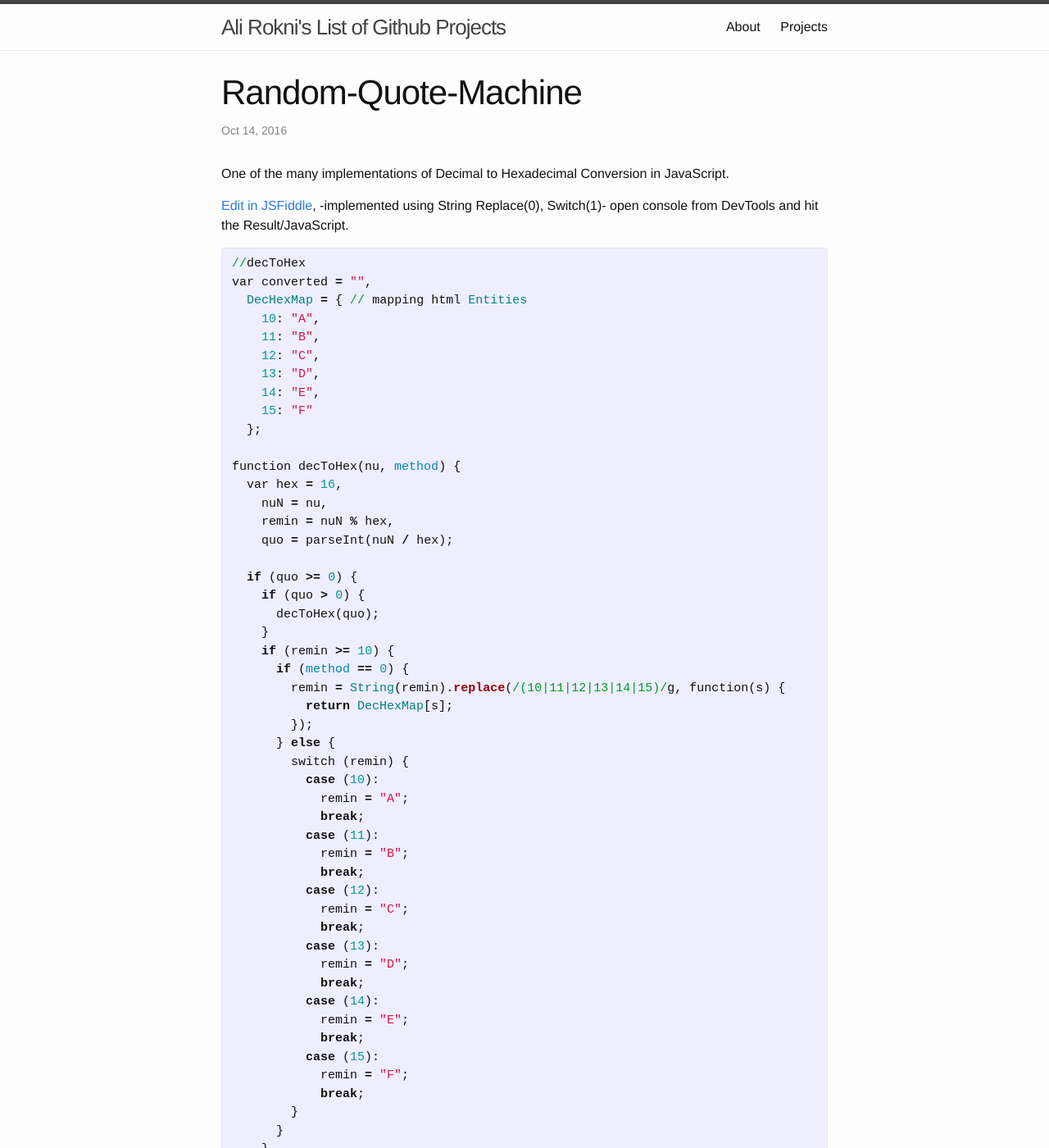
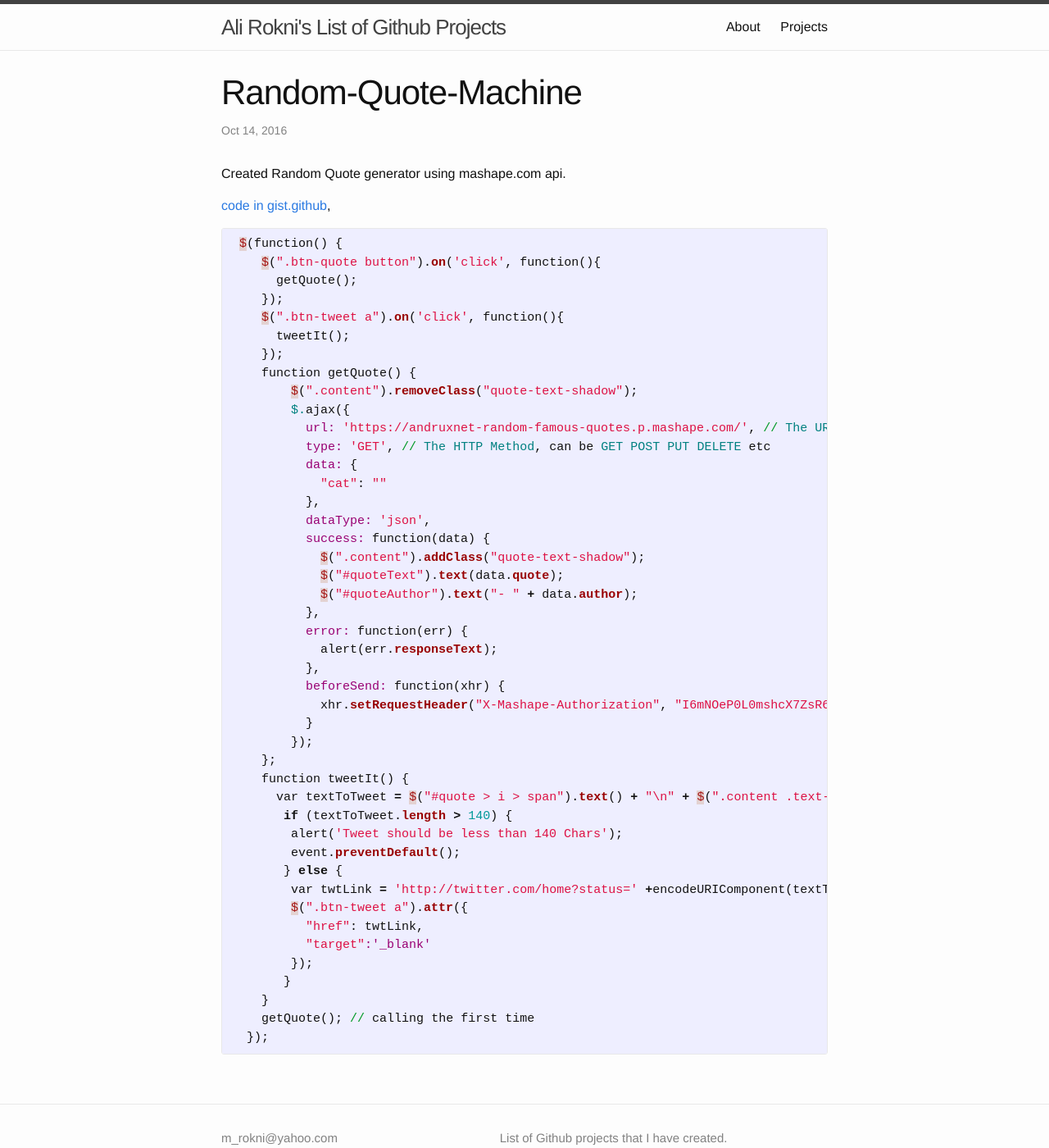
Before and after one commit to alirokni/alirokni.github.io, a Jekyll site: the page built from _posts/2016-10-13-Random-Quote-Machine.markdown, in a window 1280 px wide and 1400 px high. Shown: the whole window at 82% size. Built offline with Jekyll 4.4.1, drawn with Linux system fonts in a browser that asks for light colours; some of the changed text lies outside the part shown.

Commit message:
Update 2016-10-13-Random-Quote-Machine.markdown

```diff
--- a/_posts/2016-10-13-Random-Quote-Machine.markdown
+++ b/_posts/2016-10-13-Random-Quote-Machine.markdown
@@ -5,73 +5,57 @@ date:   2016-10-13 23:00:00 -0700
 categories: Code Snippet
 ---
 
-One of the many implementations of Decimal to Hexadecimal Conversion in JavaScript.
+Created Random Quote generator using mashape.com api.
 
-[Edit in JSFiddle][jsfiddle]{:target="_blank"}, -implemented using String Replace(0), Switch(1)- open console from DevTools and hit the Result/JavaScript.
+[code in gist.github][gist]{:target="_blank"},
 
 {% highlight ruby %}
 
-//decToHex
-var converted = "",
-  DecHexMap = { // mapping html Entities
-    10: "A",
-    11: "B",
-    12: "C",
-    13: "D",
-    14: "E",
-    15: "F"
-  };
-
-function decToHex(nu, method) {
-  var hex = 16,
-    nuN = nu,
-    remin = nuN % hex,
-    quo = parseInt(nuN / hex);
-
-  if (quo >= 0) {
-    if (quo > 0) {
-      decToHex(quo);
+ $(function() {
+    $(".btn-quote button").on('click', function(){
+      getQuote();
+    });
+    $(".btn-tweet a").on('click', function(){
+      tweetIt();
+    });
+    function getQuote() {
+        $(".content").removeClass("quote-text-shadow");
+        $.ajax({
+          url: 'https://andruxnet-random-famous-quotes.p.mashape.com/', // The URL to the API. You can get this in the API page of the API you intend to consume
+          type: 'GET', // The HTTP Method, can be GET POST PUT DELETE etc
+          data: {
+            "cat": ""
+          },
+          dataType: 'json',
+          success: function(data) {
+            $(".content").addClass("quote-text-shadow");
+            $("#quoteText").text(data.quote);
+            $("#quoteAuthor").text("- " + data.author);
+          },
+          error: function(err) {
+            alert(err.responseText);
+          },
+          beforeSend: function(xhr) {
+            xhr.setRequestHeader("X-Mashape-Authorization", "I6mNOeP0L0mshcX7ZsR6Epc3ISpFp1s4rgZjsnbjAjxbDChxTK"); // Enter here your Mashape key
+          }
+        });
+    };
+    function tweetIt() {
+      var textToTweet = $("#quote > i > span").text() + "\n" + $(".content .text-right em").text() + " #quote";
+       if (textToTweet.length > 140) {
+        alert('Tweet should be less than 140 Chars');
+        event.preventDefault();
+       } else {
+        var twtLink = 'http://twitter.com/home?status=' +encodeURIComponent(textToTweet);
+        $(".btn-tweet a").attr({
+          "href": twtLink,
+          "target":'_blank'
+        });
+       }
     }
-    if (remin >= 10) {
-      if (method == 0) {
-        remin = String(remin).replace(/(10|11|12|13|14|15)/g, function(s) {
-          return DecHexMap[s];
-        });
-      } else {
-        switch (remin) {
-          case (10):
-            remin = "A";
-            break;
-          case (11):
-            remin = "B";
-            break;
-          case (12):
-            remin = "C";
-            break;
-          case (13):
-            remin = "D";
-            break;
-          case (14):
-            remin = "E";
-            break;
-          case (15):
-            remin = "F";
-            break;
-        }
-      }
-    }
-    converted += remin;
-  } else {
-    converted += remin;
-  }
-  return converted;
-}
-
-console.log(decToHex(12345, 0)); #=> // 3039
-console.log(decToHex(123, 1)); #=> // 7B
-console.log(decToHex(10, 0)); #=> // A
-console.log(decToHex(12345678, 1)); #=> //BC614E
+    getQuote(); // calling the first time
+  });
 
 {% endhighlight %}
 
-[jsfiddle]: https://jsfiddle.net/alirokni/rakc3v7h/
+[gist]: https://gist.github.com/alirokni/5cb2d061980b2666a5d6c884a03bbfce
```
